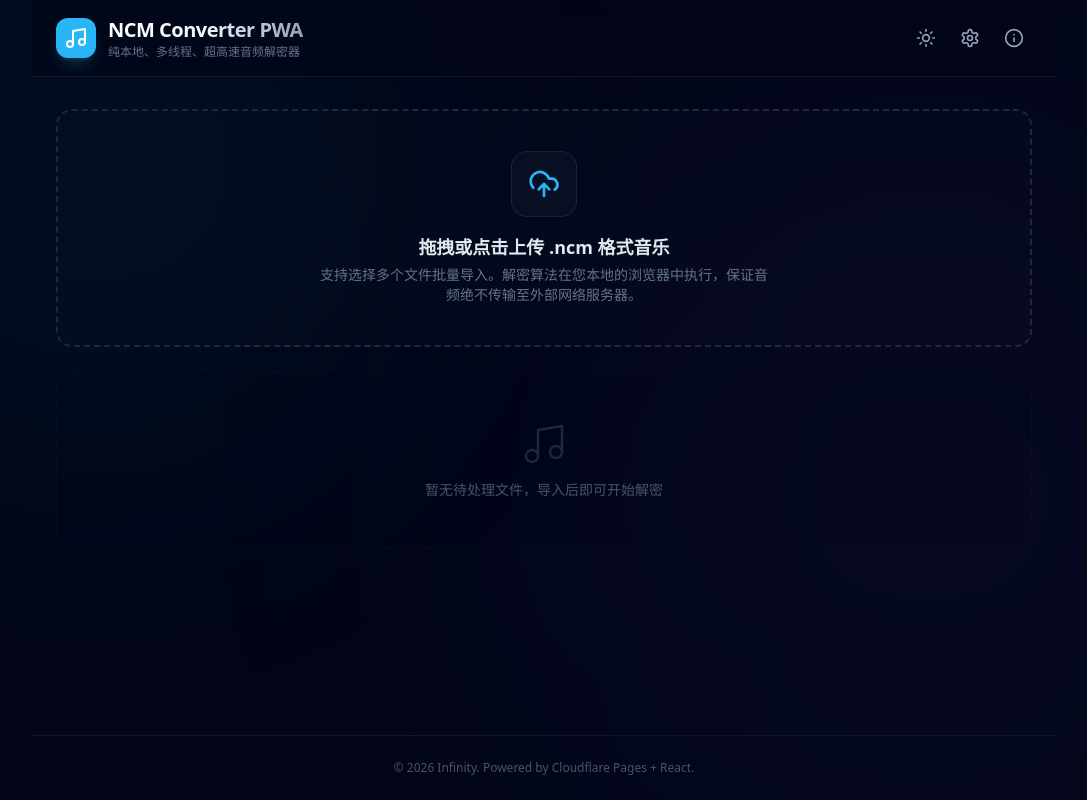
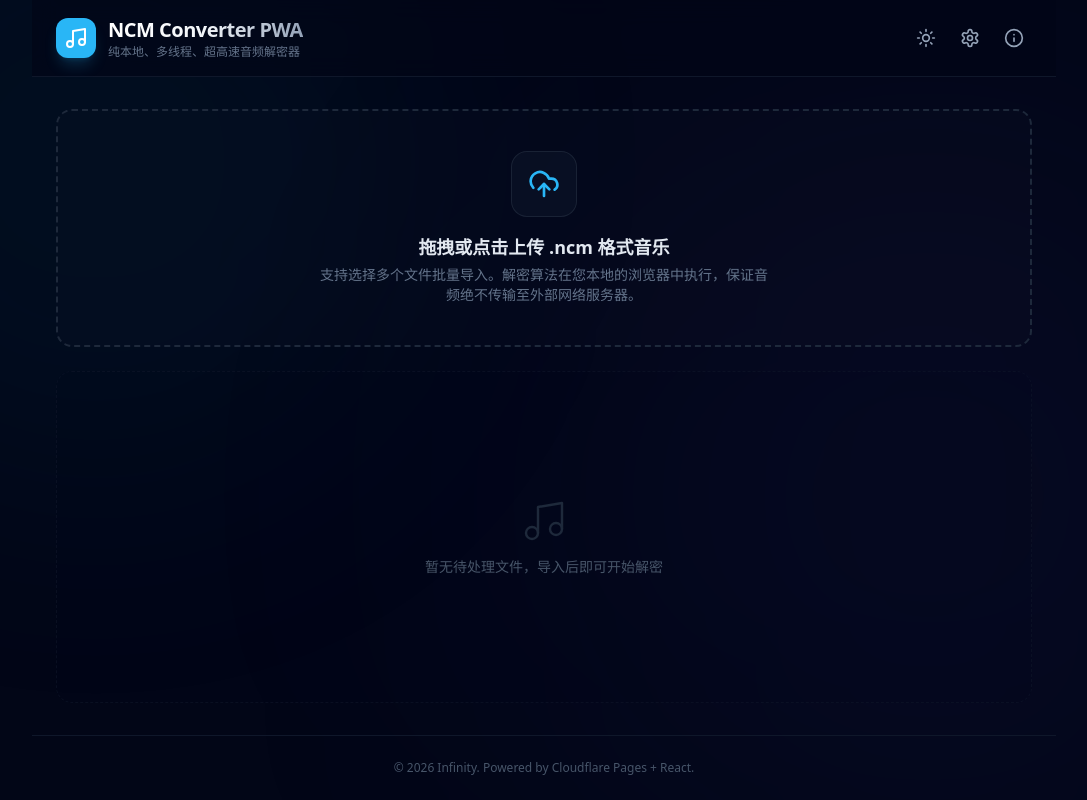
Before and after one commit to mimai114514/ncmconverter-pwa, a React (Vite) app: page / in a window 1280 px wide. Shown: the whole page, without its empty margins (96-1183 px from the left). Built offline with nearby package versions, Linux system fonts and the light colour scheme.

Commit message:
fix(layout): 扩展空队列状态区域
队列为空时让暂无待处理文件面板填充主内容剩余高度，并保持页脚位于页面最下方。

```diff
--- a/src/App.tsx
+++ b/src/App.tsx
@@ -515,7 +515,7 @@ export default function App() {
           </div>
           </div>
         ) : (
-          <div className="flex flex-col items-center justify-center py-12 text-slate-600 border border-dashed border-slate-900/60 rounded-2xl bg-slate-900/[0.04]">
+          <div className="flex-1 flex flex-col items-center justify-center py-12 text-slate-600 border border-dashed border-slate-900/60 rounded-2xl bg-slate-900/[0.04]">
             <Music className="w-12 h-12 stroke-[1.2] mb-3 text-slate-800" />
             <p className="text-sm">暂无待处理文件，导入后即可开始解密</p>
           </div>
```
